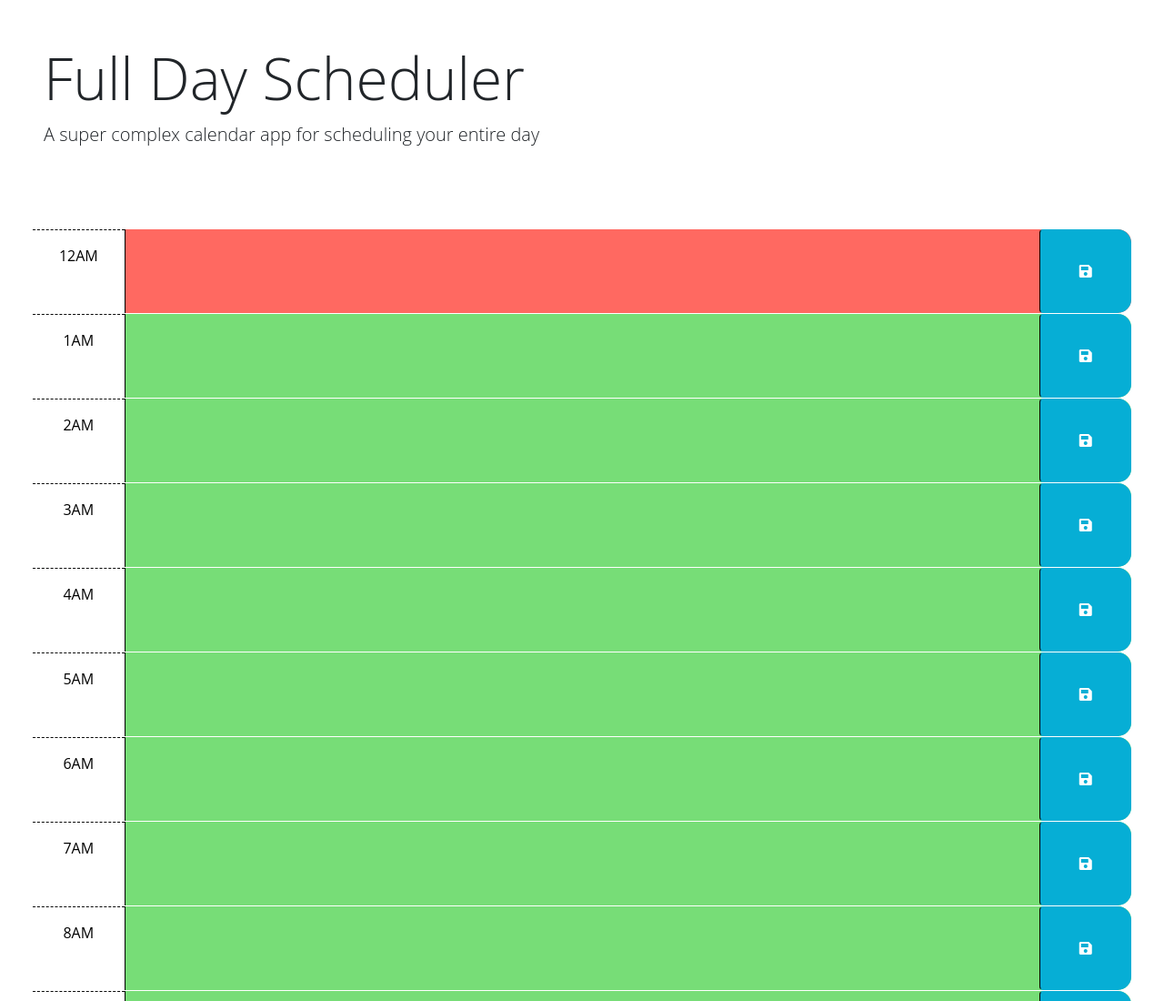
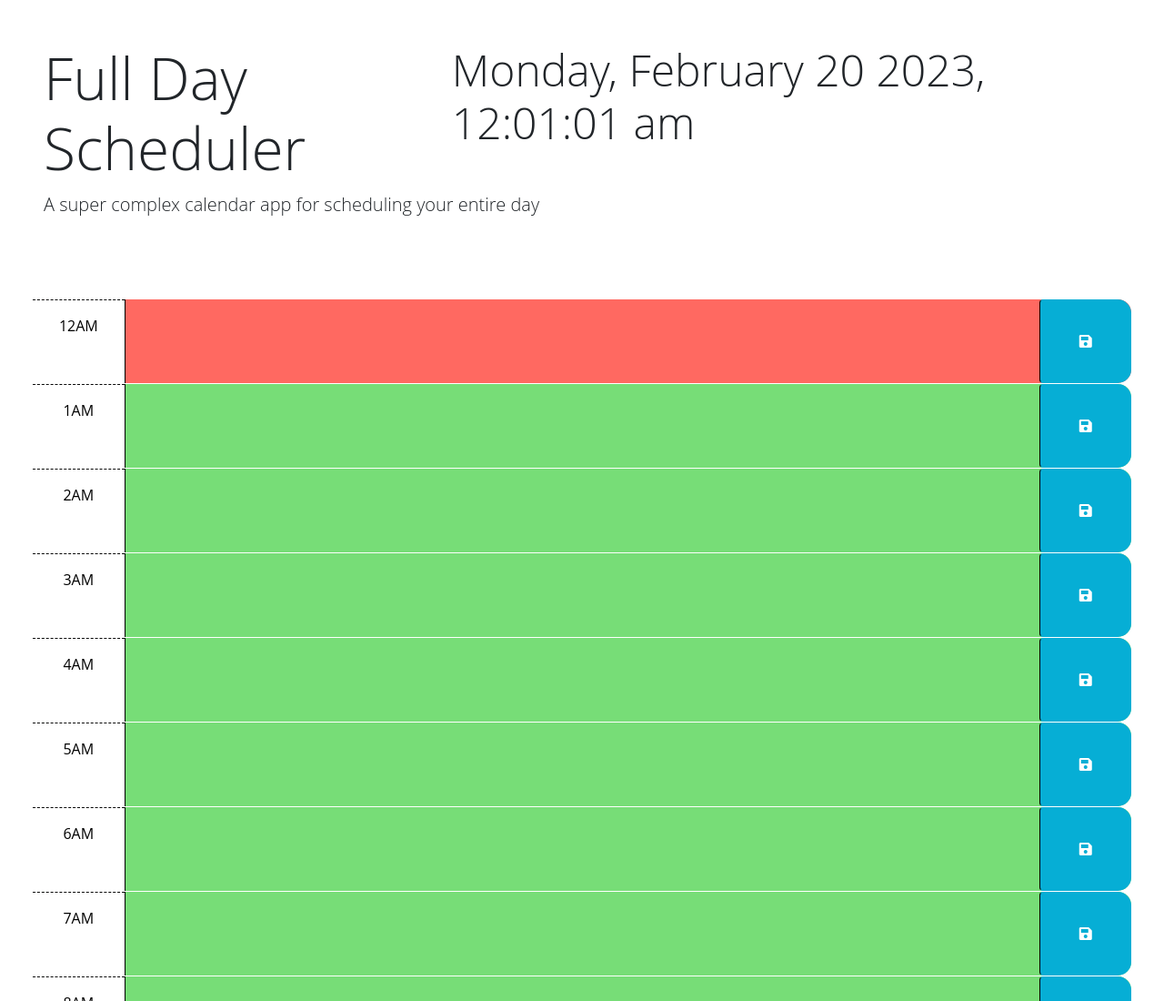
Before and after one commit to PaulGibes/Day-Calander, a plain HTML site: page index.html in a window 1280 px wide. Shown: the top 1100 px of the page at 91% size. Drawn offline with nearby package versions, Linux system fonts and the light colour scheme.

Commit message:
added a working timer in the header

```diff
--- a/Assets/css/style.css
+++ b/Assets/css/style.css
@@ -1,5 +1,5 @@
 body {
-  font-family: 'Open Sans', sans-serif;
+  font-family: "Open Sans", sans-serif;
   font-size: 16px;
 }
 
@@ -22,6 +22,15 @@ textarea {
 
 .row {
   border-top: 1px solid white;
+}
+
+h1 {
+  display: flex;
+  justify-content: space-between;
+}
+
+span {
+  font-size: 3rem;
 }
 
 .hour {
--- a/Assets/js/script.js
+++ b/Assets/js/script.js
@@ -29,7 +29,11 @@ $(function () {
     "#hour-24",
   ];
   var currentHour = dayjs().hour();
-  // console.log(currentHour);
+
+  timeInterval = setInterval(function () {
+    var today = dayjs().format("dddd, MMMM D YYYY, h:mm:ss a");
+    $(".today").text(today);
+  }, 1000);
 
   for (let i = 0; i < hourSection.length; i++) {
     var hourSectionNum = hourSection.indexOf("#hour-" + [i]) + 1;
@@ -53,11 +57,6 @@ $(function () {
   // time-block containing the button that was clicked? How might the id be
   // useful when saving the description in local storage?
   //
-  // TODO: Add code to apply the past, present, or future class to each time
-  // block by comparing the id to the current hour. HINTS: How can the id
-  // attribute of each time-block be used to conditionally add or remove the
-  // past, present, and future classes?
-  //
   // TODO: Add code to get any user input that was saved in localStorage and set
   // the values of the corresponding textarea elements. HINT: How can the id
   // attribute of each time-block be used to do this?
--- a/index.html
+++ b/index.html
@@ -26,7 +26,10 @@
 
   <body>
     <header class="p-5 mb-4">
-      <h1 class="display-3">Full Day Scheduler</h1>
+      <h1 class="display-3">
+        Full Day Scheduler
+        <span class="today"></span>
+      </h1>
       <p class="lead">
         A super complex calendar app for scheduling your entire day
       </p>
```
